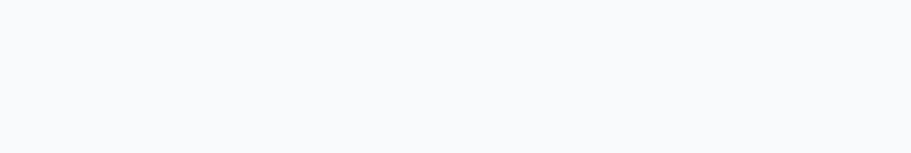
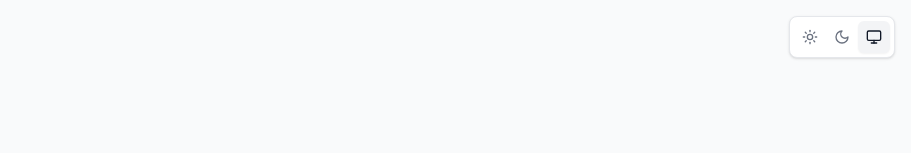
Before and after one commit to vdovhanych/essential-invoice, a React (Vite) app in the folder frontend/: page /login in a window 1280 px wide. Shown: the top 153 px of the page, without its empty margins (369-1280 px from the left). Built offline with nearby package versions, Linux system fonts and the light colour scheme.

Commit message:
chore: add dark mode switcher for login, register and other auth pages

```diff
--- /dev/null
+++ b/frontend/src/components/ThemeToggle.tsx
@@ -0,0 +1,32 @@
+import { Sun, Moon, Monitor } from 'lucide-react';
+import { useTheme } from '../context/ThemeContext';
+
+const themeOptions = [
+  { value: 'light' as const, icon: Sun, label: 'Světlý' },
+  { value: 'dark' as const, icon: Moon, label: 'Tmavý' },
+  { value: 'system' as const, icon: Monitor, label: 'Systém' },
+];
+
+export default function ThemeToggle() {
+  const { theme, setTheme } = useTheme();
+
+  return (
+    <div className="absolute top-4 right-4 flex items-center bg-white dark:bg-gray-800 rounded-lg p-1 shadow border border-gray-200 dark:border-gray-700">
+      {themeOptions.map(({ value, icon: Icon, label }) => (
+        <button
+          key={value}
+          type="button"
+          onClick={() => setTheme(value)}
+          className={`p-2 rounded-md text-xs flex items-center gap-1 transition-colors ${
+            theme === value
+              ? 'bg-gray-100 dark:bg-gray-600 shadow-sm text-gray-900 dark:text-gray-100'
+              : 'text-gray-500 dark:text-gray-400 hover:text-gray-700 dark:hover:text-gray-300'
+          }`}
+          title={label}
+        >
+          <Icon className="h-4 w-4" />
+        </button>
+      ))}
+    </div>
+  );
+}
--- a/frontend/src/pages/ForgotPassword.tsx
+++ b/frontend/src/pages/ForgotPassword.tsx
@@ -2,6 +2,7 @@ import { useState } from 'react';
 import { Link } from 'react-router-dom';
 import { toast } from 'sonner';
 import { FileText, CheckCircle } from 'lucide-react';
+import ThemeToggle from '../components/ThemeToggle';
 import { api } from '../utils/api';
 
 export default function ForgotPassword() {
@@ -25,7 +26,8 @@ export default function ForgotPassword() {
   }
 
   return (
-    <div className="min-h-screen flex items-center justify-center bg-gray-50 dark:bg-gray-900 px-4">
+    <div className="min-h-screen flex items-center justify-center bg-gray-50 dark:bg-gray-900 px-4 relative">
+      <ThemeToggle />
       <div className="max-w-md w-full">
         <div className="text-center mb-8">
           <div className="flex justify-center mb-4">
--- a/frontend/src/pages/Login.tsx
+++ b/frontend/src/pages/Login.tsx
@@ -3,6 +3,7 @@ import { Link } from 'react-router-dom';
 import { useAuth } from '../context/AuthContext';
 import { toast } from 'sonner';
 import { FileText } from 'lucide-react';
+import ThemeToggle from '../components/ThemeToggle';
 
 export default function Login() {
   const { login } = useAuth();
@@ -25,7 +26,8 @@ export default function Login() {
   }
 
   return (
-    <div className="min-h-screen flex items-center justify-center bg-gray-50 dark:bg-gray-900 px-4">
+    <div className="min-h-screen flex items-center justify-center bg-gray-50 dark:bg-gray-900 px-4 relative">
+      <ThemeToggle />
       <div className="max-w-md w-full">
         <div className="text-center mb-8">
           <div className="flex justify-center mb-4">
--- a/frontend/src/pages/Register.tsx
+++ b/frontend/src/pages/Register.tsx
@@ -3,6 +3,7 @@ import { Link } from 'react-router-dom';
 import { useAuth } from '../context/AuthContext';
 import { toast } from 'sonner';
 import { FileText } from 'lucide-react';
+import ThemeToggle from '../components/ThemeToggle';
 
 export default function Register() {
   const { register } = useAuth();
@@ -43,7 +44,8 @@ export default function Register() {
   }
 
   return (
-    <div className="min-h-screen flex items-center justify-center bg-gray-50 dark:bg-gray-900 px-4 py-8">
+    <div className="min-h-screen flex items-center justify-center bg-gray-50 dark:bg-gray-900 px-4 py-8 relative">
+      <ThemeToggle />
       <div className="max-w-lg w-full">
         <div className="text-center mb-8">
           <div className="flex justify-center mb-4">
--- a/frontend/src/pages/ResetPassword.tsx
+++ b/frontend/src/pages/ResetPassword.tsx
@@ -2,6 +2,7 @@ import { useState } from 'react';
 import { Link, useSearchParams } from 'react-router-dom';
 import { toast } from 'sonner';
 import { FileText, AlertCircle, CheckCircle } from 'lucide-react';
+import ThemeToggle from '../components/ThemeToggle';
 import { api } from '../utils/api';
 
 export default function ResetPassword() {
@@ -40,7 +41,8 @@ export default function ResetPassword() {
 
   if (!token) {
     return (
-      <div className="min-h-screen flex items-center justify-center bg-gray-50 dark:bg-gray-900 px-4">
+      <div className="min-h-screen flex items-center justify-center bg-gray-50 dark:bg-gray-900 px-4 relative">
+        <ThemeToggle />
         <div className="max-w-md w-full">
           <div className="text-center mb-8">
             <div className="flex justify-center mb-4">
@@ -65,7 +67,8 @@ export default function ResetPassword() {
   }
 
   return (
-    <div className="min-h-screen flex items-center justify-center bg-gray-50 dark:bg-gray-900 px-4">
+    <div className="min-h-screen flex items-center justify-center bg-gray-50 dark:bg-gray-900 px-4 relative">
+      <ThemeToggle />
       <div className="max-w-md w-full">
         <div className="text-center mb-8">
           <div className="flex justify-center mb-4">
```
Also changed, not shown: 1 other file (tests, documents, lock files or other folders).
